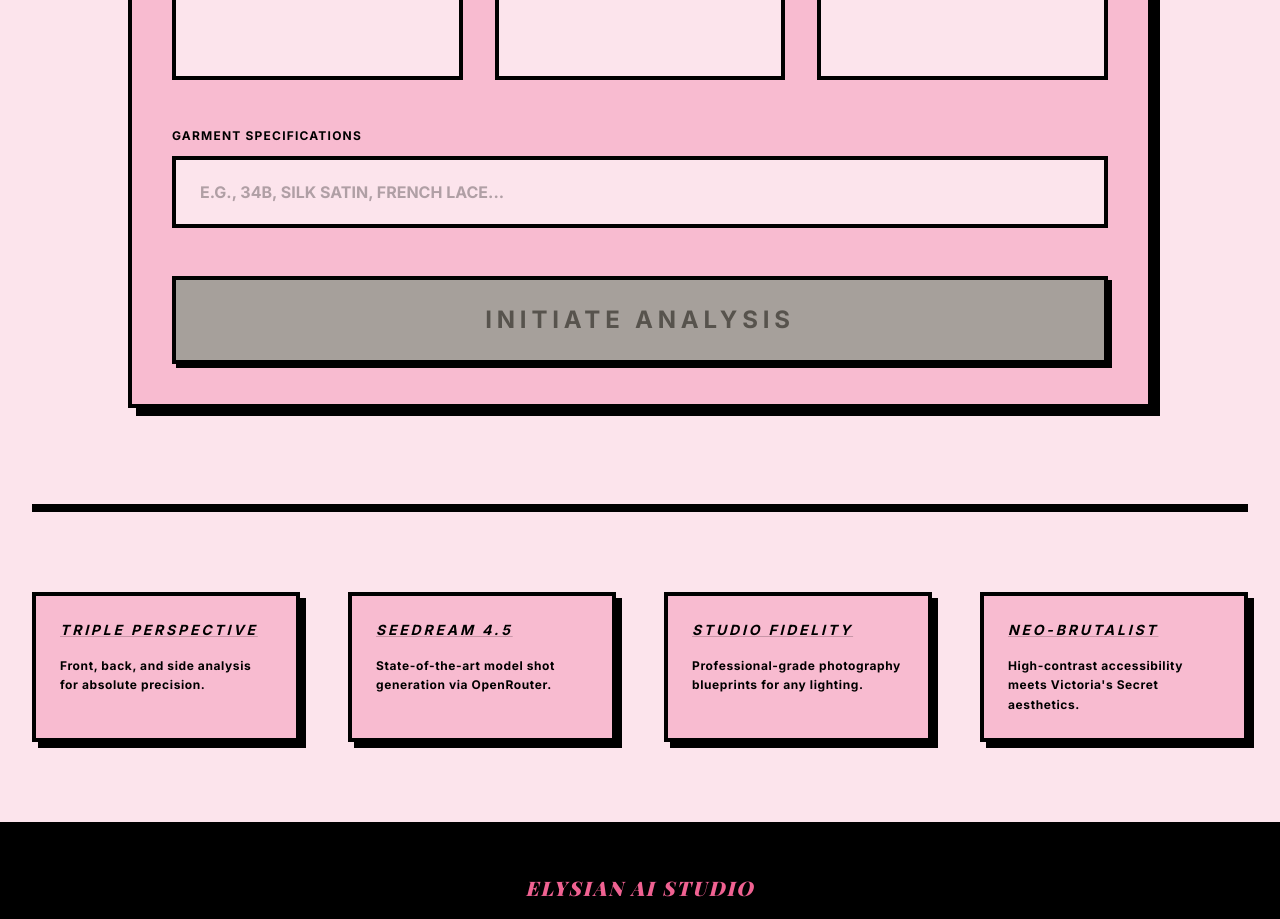
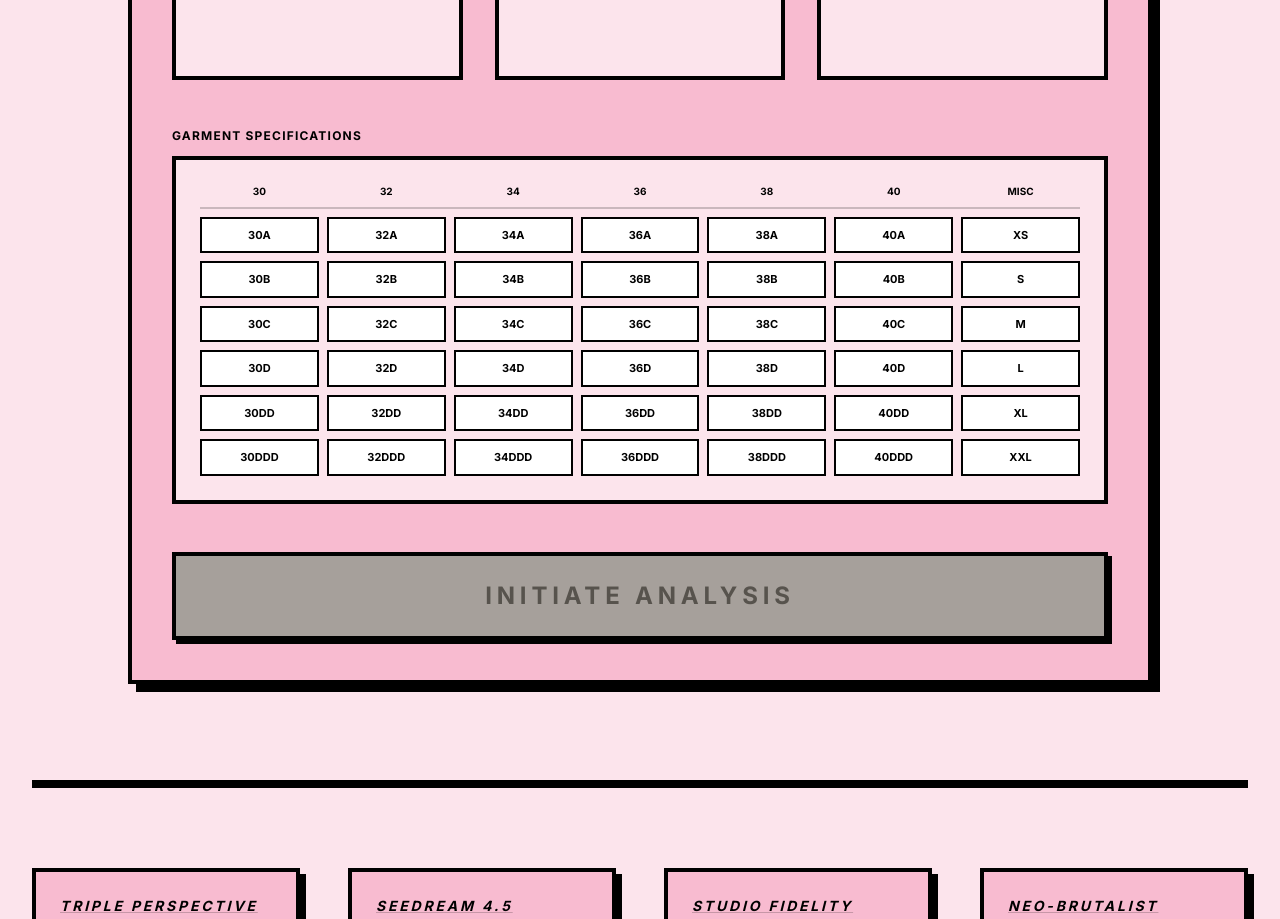
Before and after one commit to c-h-o-u-c-h-o-u-n-e/ELYSSIAN, a React (Vite) app: page / in a window 1280 px wide. Shown: the part 1100-2019 px from the top of the page. Built offline with nearby package versions, Linux system fonts and the light colour scheme; a web font is replaced by a local one.

Commit message:
Updated ImageUploader.tsx

```diff
--- a/components/ImageUploader.tsx
+++ b/components/ImageUploader.tsx
@@ -82,19 +82,63 @@ export const ImageUploader: React.FC<ImageUploaderProps> = ({ onProcess, isLoadi
         </div>
 
         <div className="space-y-6">
-          <label className="block">
-            <span className="text-xs font-black text-black uppercase tracking-widest block mb-3">Garment Specifications</span>
-            <input
-              type="text"
-              id="garment-specifications"
-              name="garment-specifications"
-              placeholder="E.G., 34B, SILK SATIN, FRENCH LACE..."
-              value={sizeInfo}
-              onChange={(e) => setSizeInfo(e.target.value)}
-              className="w-full px-6 py-5 bg-[#fce4ec] border-4 border-black text-black font-black focus:outline-none placeholder:text-black/30 placeholder:uppercase"
-              disabled={isLoading}
-            />
-          </label>
+          <span className="text-xs font-black text-black uppercase tracking-widest block mb-3">Garment Specifications</span>
+          <div className="bg-[#fce4ec] border-4 border-black p-6 space-y-3">
+            <div className="grid grid-cols-7 gap-2">
+              <div className="col-span-7 grid grid-cols-7 gap-2 pb-2 border-b-2 border-black/20">
+                <div className="text-center text-[10px] font-black uppercase text-black">30</div>
+                <div className="text-center text-[10px] font-black uppercase text-black">32</div>
+                <div className="text-center text-[10px] font-black uppercase text-black">34</div>
+                <div className="text-center text-[10px] font-black uppercase text-black">36</div>
+                <div className="text-center text-[10px] font-black uppercase text-black">38</div>
+                <div className="text-center text-[10px] font-black uppercase text-black">40</div>
+                <div className="text-center text-[10px] font-black uppercase text-black">MISC</div>
+              </div>
+
+              {['A', 'B', 'C', 'D', 'DD', 'DDD'].map((cup, rowIndex) => (
+                <React.Fragment key={cup}>
+                  {['30', '32', '34', '36', '38', '40'].map((band) => {
+                    const size = `${band}${cup}`;
+                    return (
+                      <button
+                        key={size}
+                        type="button"
+                        onClick={() => setSizeInfo(size)}
+                        disabled={isLoading}
+                        className={`py-2 px-1 text-[11px] font-black uppercase border-2 border-black transition-all ${
+                          sizeInfo === size
+                            ? 'bg-[#d81b60] text-white'
+                            : 'bg-white text-black hover:bg-[#f06292] hover:text-white'
+                        } disabled:opacity-50 disabled:cursor-not-allowed`}
+                      >
+                        {size}
+                      </button>
+                    );
+                  })}
+                  <button
+                    type="button"
+                    onClick={() => setSizeInfo(['XS', 'S', 'M', 'L', 'XL', 'XXL'][rowIndex])}
+                    disabled={isLoading}
+                    className={`py-2 px-1 text-[11px] font-black uppercase border-2 border-black transition-all ${
+                      sizeInfo === ['XS', 'S', 'M', 'L', 'XL', 'XXL'][rowIndex]
+                        ? 'bg-[#d81b60] text-white'
+                        : 'bg-white text-black hover:bg-[#f06292] hover:text-white'
+                    } disabled:opacity-50 disabled:cursor-not-allowed`}
+                  >
+                    {['XS', 'S', 'M', 'L', 'XL', 'XXL'][rowIndex]}
+                  </button>
+                </React.Fragment>
+              ))}
+            </div>
+            {sizeInfo && (
+              <div className="pt-3 border-t-2 border-black/20">
+                <div className="flex items-center justify-between">
+                  <span className="text-[10px] font-black uppercase tracking-widest text-black/60">Selected:</span>
+                  <span className="text-sm font-black uppercase text-black bg-[#f06292] px-3 py-1 border-2 border-black">{sizeInfo}</span>
+                </div>
+              </div>
+            )}
+          </div>
         </div>
 
         <button
```
